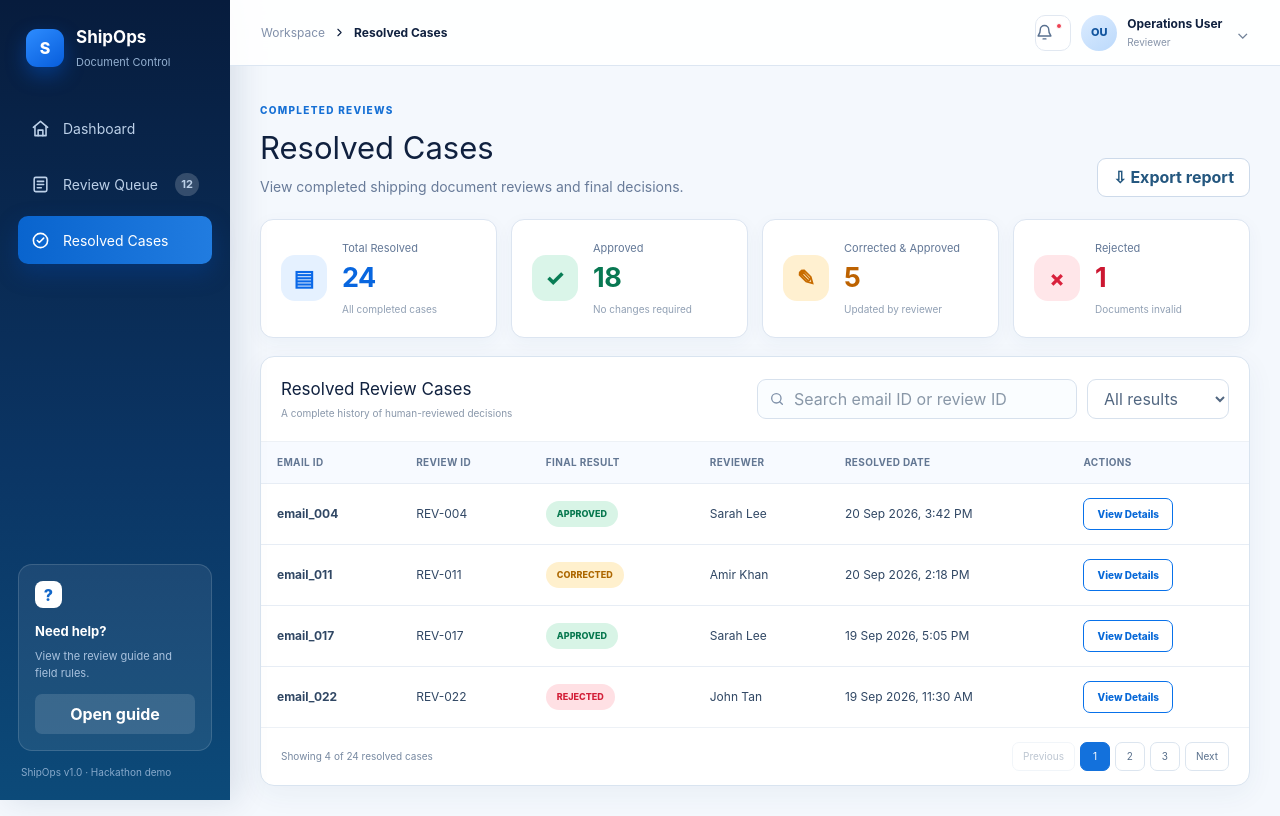
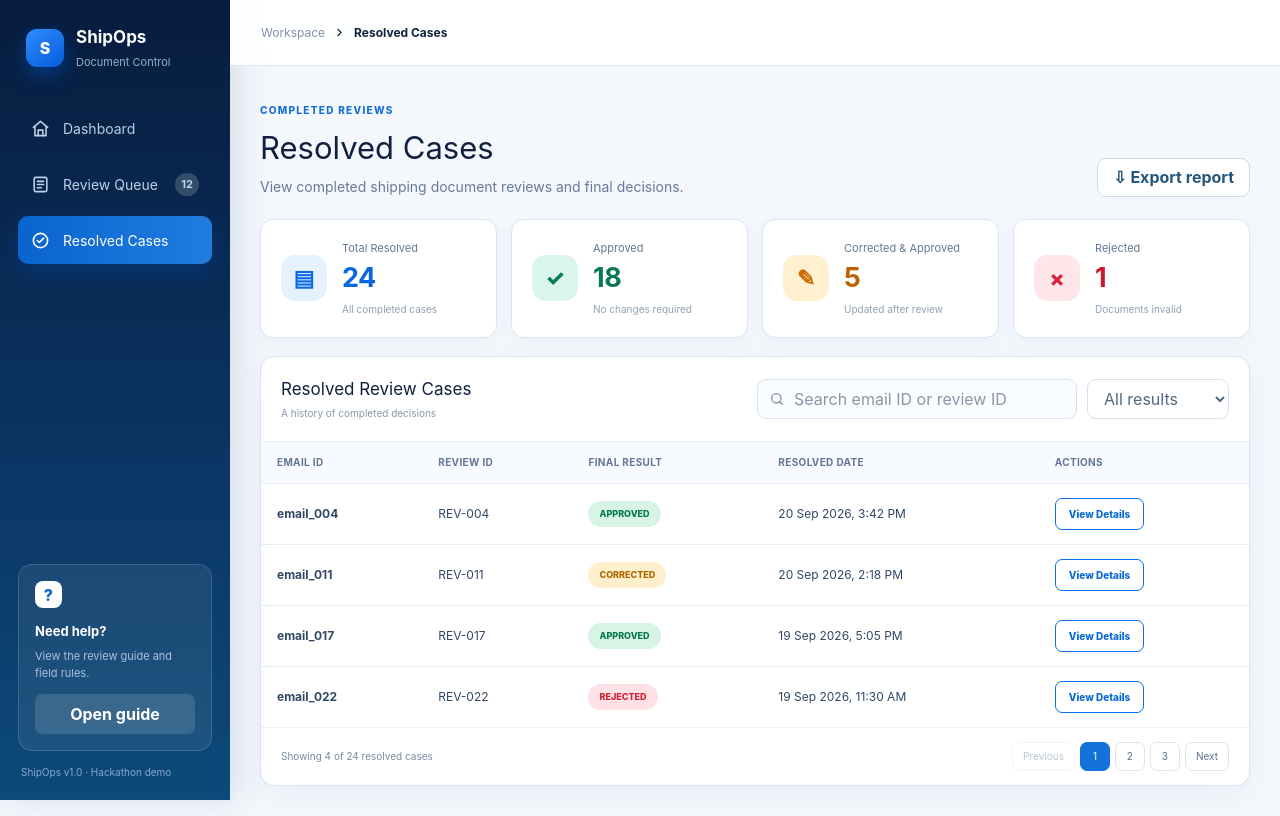
Before and after one commit to cofferic7/Averis-Hackathon, a Next.js app in the folder frontend/: page /review-queue in a window 1280 px wide. Both pictures are taken after a click on the button "Resolved Cases". Built offline with nearby package versions, Linux system fonts and the light colour scheme.

Commit message:
Adjusted review queue changes

```diff
--- a/frontend/components/reviewque.tsx
+++ b/frontend/components/reviewque.tsx
@@ -143,10 +143,10 @@ function CaseDetail({ item, onBack }: { item: ReviewCase; onBack: () => void })
 }
 
 const resolvedCases = [
-    { emailId: "email_004", reviewId: "REV-004", result: "APPROVED", reviewer: "Sarah Lee", date: "20 Sep 2026, 3:42 PM" },
-    { emailId: "email_011", reviewId: "REV-011", result: "CORRECTED", reviewer: "Amir Khan", date: "20 Sep 2026, 2:18 PM" },
-    { emailId: "email_017", reviewId: "REV-017", result: "APPROVED", reviewer: "Sarah Lee", date: "19 Sep 2026, 5:05 PM" },
-    { emailId: "email_022", reviewId: "REV-022", result: "REJECTED", reviewer: "John Tan", date: "19 Sep 2026, 11:30 AM" },
+    { emailId: "email_004", reviewId: "REV-004", result: "APPROVED", date: "20 Sep 2026, 3:42 PM" },
+    { emailId: "email_011", reviewId: "REV-011", result: "CORRECTED", date: "20 Sep 2026, 2:18 PM" },
+    { emailId: "email_017", reviewId: "REV-017", result: "APPROVED", date: "19 Sep 2026, 5:05 PM" },
+    { emailId: "email_022", reviewId: "REV-022", result: "REJECTED", date: "19 Sep 2026, 11:30 AM" },
 ];
 
 type EmailType = "CHECK_DOCUMENT" | "SPAM" | "NEW_SHIPPING_INSTRUCTION" | "INVOICE_QUESTION" | "OPERATIONAL_UPDATE";
@@ -221,15 +221,15 @@ function ResolvedCases() {
             <section className="resolved-stats">
                 <StatCard label="Total Resolved" value={24} tone="blue" symbol="▤" detail="All completed cases" />
                 <StatCard label="Approved" value={18} tone="green" symbol="✓" detail="No changes required" />
-                <StatCard label="Corrected & Approved" value={5} tone="amber" symbol="✎" detail="Updated by reviewer" />
+                <StatCard label="Corrected & Approved" value={5} tone="amber" symbol="✎" detail="Updated after review" />
                 <StatCard label="Rejected" value={1} tone="red" symbol="×" detail="Documents invalid" />
             </section>
             <section className="queue-panel">
-                <div className="resolved-toolbar"><div><h2>Resolved Review Cases</h2><p>A complete history of human-reviewed decisions</p></div><label className="search-box"><Icon name="search" /><input value={search} onChange={(e) => setSearch(e.target.value)} placeholder="Search email ID or review ID" /></label><select value={resultFilter} onChange={(e) => setResultFilter(e.target.value)}><option value="ALL">All results</option><option value="APPROVED">Approved</option><option value="CORRECTED">Corrected</option><option value="REJECTED">Rejected</option></select></div>
-                <div className="table-wrap"><table><thead><tr><th>Email ID</th><th>Review ID</th><th>Final result</th><th>Reviewer</th><th>Resolved date</th><th>Actions</th></tr></thead><tbody>{rows.map((item) => <tr key={item.reviewId}><td><strong>{item.emailId}</strong></td><td>{item.reviewId}</td><td><span className={`final-result ${item.result.toLowerCase()}`}>{item.result}</span></td><td>{item.reviewer}</td><td>{item.date}</td><td><button className="view-button" onClick={() => setViewing(item)}>View Details</button></td></tr>)}</tbody></table>{!rows.length && <div className="empty"><strong>No resolved cases found</strong><p>Try another search or result filter.</p></div>}</div>
+                <div className="resolved-toolbar"><div><h2>Resolved Review Cases</h2><p>A history of completed decisions</p></div><label className="search-box"><Icon name="search" /><input value={search} onChange={(e) => setSearch(e.target.value)} placeholder="Search email ID or review ID" /></label><select value={resultFilter} onChange={(e) => setResultFilter(e.target.value)}><option value="ALL">All results</option><option value="APPROVED">Approved</option><option value="CORRECTED">Corrected</option><option value="REJECTED">Rejected</option></select></div>
+                <div className="table-wrap"><table><thead><tr><th>Email ID</th><th>Review ID</th><th>Final result</th><th>Resolved date</th><th>Actions</th></tr></thead><tbody>{rows.map((item) => <tr key={item.reviewId}><td><strong>{item.emailId}</strong></td><td>{item.reviewId}</td><td><span className={`final-result ${item.result.toLowerCase()}`}>{item.result}</span></td><td>{item.date}</td><td><button className="view-button" onClick={() => setViewing(item)}>View Details</button></td></tr>)}</tbody></table>{!rows.length && <div className="empty"><strong>No resolved cases found</strong><p>Try another search or result filter.</p></div>}</div>
                 <footer className="panel-footer"><span>Showing {rows.length} of 24 resolved cases</span><div><button disabled>Previous</button><button className="current">1</button><button>2</button><button>3</button><button>Next</button></div></footer>
             </section>
-            {viewing && <div className="modal-backdrop" onMouseDown={() => setViewing(null)}><section className="modal" onMouseDown={(e) => e.stopPropagation()}><button className="modal-close" onClick={() => setViewing(null)}>×</button><span className="eyebrow">RESOLVED REVIEW</span><h2>{viewing.reviewId}</h2><p>{viewing.emailId}</p><div className="resolved-detail"><span>Final result<strong className={`final-text ${viewing.result.toLowerCase()}`}>{viewing.result}</strong></span><span>Reviewer<strong>{viewing.reviewer}</strong></span><span>Resolved date<strong>{viewing.date}</strong></span><span>Documents<strong>SI and BL reviewed</strong></span></div><div className="modal-actions"><button className="primary" onClick={() => setViewing(null)}>Close</button></div></section></div>}
+            {viewing && <div className="modal-backdrop" onMouseDown={() => setViewing(null)}><section className="modal" onMouseDown={(e) => e.stopPropagation()}><button className="modal-close" onClick={() => setViewing(null)}>×</button><span className="eyebrow">RESOLVED REVIEW</span><h2>{viewing.reviewId}</h2><p>{viewing.emailId}</p><div className="resolved-detail"><span>Final result<strong className={`final-text ${viewing.result.toLowerCase()}`}>{viewing.result}</strong></span><span>Resolved date<strong>{viewing.date}</strong></span><span>Documents<strong>SI and BL reviewed</strong></span></div><div className="modal-actions"><button className="primary" onClick={() => setViewing(null)}>Close</button></div></section></div>}
         </section>
     );
 }
@@ -277,12 +277,6 @@ export default function ReviewQueue() {
             <main>
                 <header className="topbar">
                     <div><span>Workspace</span><Icon name="chevron" /><b>{currentPage === "dashboard" ? "Dashboard" : currentPage === "resolved" ? "Resolved Cases" : "Review Queue"}</b></div>
-                    <div className="user-area">
-                        <button className="icon-button" aria-label="Notifications"><Icon name="bell" /><i /></button>
-                        <div className="avatar">OU</div>
-                        <div><strong>Operations User</strong><span>Reviewer</span></div>
-                        <span className="down">⌄</span>
-                    </div>
                 </header>
 
                 {currentPage === "dashboard" ? <Dashboard openReviewQueue={() => setCurrentPage("queue")} /> : currentPage === "resolved" ? <ResolvedCases /> : selectedCase ? <CaseDetail item={selectedCase} onBack={() => setSelectedCase(null)} /> : <section className="content">
```
